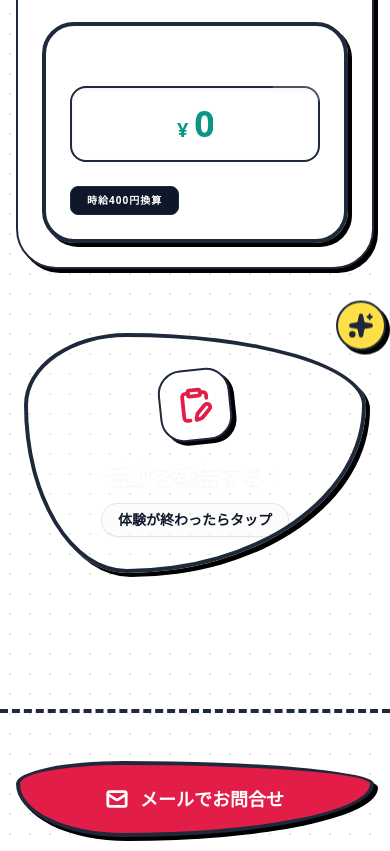
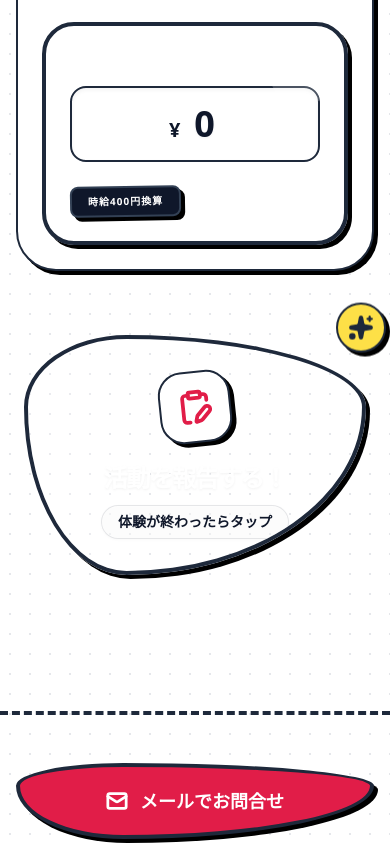
Before and after one commit to kawakamidairyfarm-png/izumo-agri-portal, a React (Vite) app: page / in a window 390 px wide. Shown: the part 1556-2407 px from the top of the page. Built offline with nearby package versions, Linux system fonts and the light colour scheme.

Commit message:
Improve simulator amount visibility

```diff
--- a/src/components/Dashboard.tsx
+++ b/src/components/Dashboard.tsx
@@ -42,11 +42,14 @@ const Dashboard: React.FC = () => {
                 <p className="text-sm font-black text-slate-900 uppercase tracking-tighter mb-2">
                   見込み支給額
                 </p>
-                <div className="flex items-baseline justify-center text-6xl font-black text-slate-900 mb-4">
-                  <span className="text-3xl mr-1">¥</span>
+                <div className="flex items-baseline justify-center text-5xl sm:text-6xl font-black text-slate-900 mb-6 bg-white/50 rounded-2xl py-4 border-2 border-slate-900/10 shadow-inner">
+                  <span className="text-2xl sm:text-3xl mr-1">¥</span>
                   <span className="tracking-tighter">{(hours * HOURLY_WAGE).toLocaleString()}</span>
                 </div>
-                <p className="text-xs leading-normal text-slate-800 font-bold bg-white/30 py-2 px-3 rounded-lg">
+                <div className="inline-block mb-4 px-4 py-1.5 bg-slate-900 text-white text-[10px] sm:text-xs font-black rounded-lg border-2 border-slate-700 shadow-pop uppercase tracking-widest transform -rotate-1">
+                  時給400円換算
+                </div>
+                <p className="text-[10px] sm:text-xs leading-normal text-slate-800 font-bold bg-white/30 py-2 px-3 rounded-lg mx-2">
                   ※実際の支給額は牧場の確認後に決定されます。
                 </p>
               </div>
--- a/src/components/SimulatorTile.tsx
+++ b/src/components/SimulatorTile.tsx
@@ -52,13 +52,13 @@ const SimulatorTile = () => {
           <p className="text-sm sm:text-base font-black text-white opacity-95 mb-4 tracking-wider">これまでの対価（目安）</p>
 
           <div className="bg-white rounded-2xl p-4 sm:p-6 border-2 border-slate-800 shadow-inner flex items-baseline justify-center gap-1.5 mt-1 text-slate-900 overflow-hidden">
-            <span className="text-xl sm:text-3xl font-black text-teal-dark">¥</span>
-            <span className="text-4xl sm:text-6xl md:text-7xl font-black tracking-tighter text-teal-dark drop-shadow-sm truncate">
+            <span className="text-xl sm:text-2xl font-black text-slate-900">¥</span>
+            <span className="text-4xl sm:text-5xl md:text-6xl font-black tracking-tighter text-slate-900 drop-shadow-sm truncate px-2">
               {amount.toLocaleString()}
             </span>
           </div>
 
-          <div className="inline-block mt-6 px-4 py-1.5 bg-slate-900 text-white text-[10px] sm:text-xs font-black rounded-lg border border-slate-800 uppercase tracking-widest">
+          <div className="inline-block mt-6 px-4 py-1.5 bg-slate-900 text-white text-[10px] sm:text-xs font-black rounded-lg border-2 border-slate-700 shadow-pop uppercase tracking-widest transform -rotate-1">
             時給400円換算
           </div>
         </div>
```
